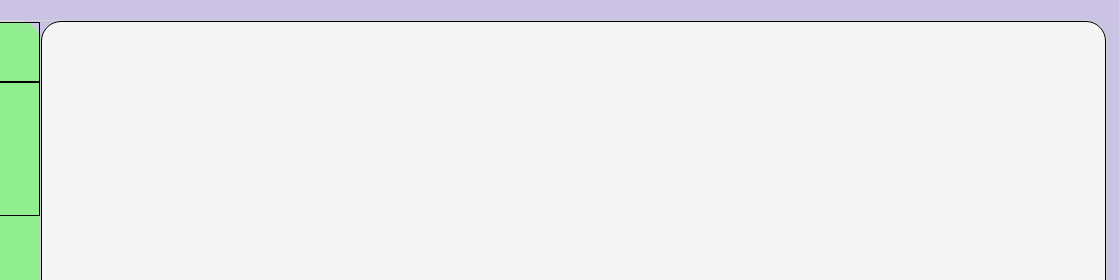
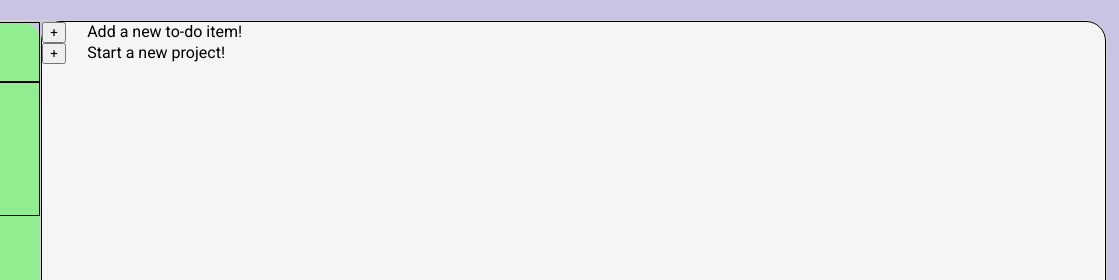
Before and after one commit to DustyDogCodex/To-It, a website built with webpack: page dist/index.html in a window 1280 px wide. Both pictures are taken after a click on the button "Home". Shown: the top 280 px of the page, 161-1280 px from the left. Built offline with nearby package versions, Linux system fonts and the light colour scheme; files whose address does not match are found by name.

Commit message:
added new modules for rendering Home page using JS. Added buttons for adding a new to do or starting a new project. Will add modules that ask user to fill out a form with inital information when selecting either of these buttons.

```diff
--- /dev/null
+++ b/src/Home.js
@@ -0,0 +1,36 @@
+/* class for changing display when user selects the home tab */
+class Home {
+    static HomeDisplay(){
+        const display = document.querySelector('.display')
+
+        /* create button for adding new to-do */
+        /* newDivForButtons will contain 2 separate divs. Each of these divs contains a button and a span element. */
+        const newDivForButtons = document.createElement('div')
+        const newToDoDiv = document.createElement('div')
+        const newProjectDiv = document.createElement('div')
+        const newToDoSpan = document.createElement('span')
+        const newProjectSpan = document.createElement('span')
+        const newToDoButton = document.createElement('button')
+        const newProjectButton = document.createElement('button')
+
+        newToDoButton.innerText = '+'
+        newToDoButton.classList.add('addNewToDo')
+        newToDoSpan.innerText = 'Add a new to-do item!'
+
+        newProjectButton.innerText = '+'
+        newProjectButton.classList.add('addNewProject')
+        newProjectSpan.innerText = 'Start a new project!'
+
+        newToDoDiv.appendChild(newToDoButton)
+        newToDoDiv.appendChild(newToDoSpan)
+        newProjectDiv.appendChild(newProjectButton)
+        newProjectDiv.appendChild(newProjectSpan)
+
+        newDivForButtons.appendChild(newToDoDiv)
+        newDivForButtons.appendChild(newProjectDiv)
+
+        display.appendChild(newDivForButtons)
+    }
+}
+
+export { Home }
--- /dev/null
+++ b/src/ToDoDivs.js
@@ -0,0 +1,2 @@
+const display = document.querySelector('.display')
+const addToDo = document
--- a/src/index.js
+++ b/src/index.js
@@ -0,0 +1,7 @@
+import { Home } from './Home.js'
+
+const homeButton = document.querySelector('#home')
+
+homeButton.addEventListener('click', () => {
+    Home.HomeDisplay()
+})
```
Also changed, not shown: dist/index.html, dist/main.js.
